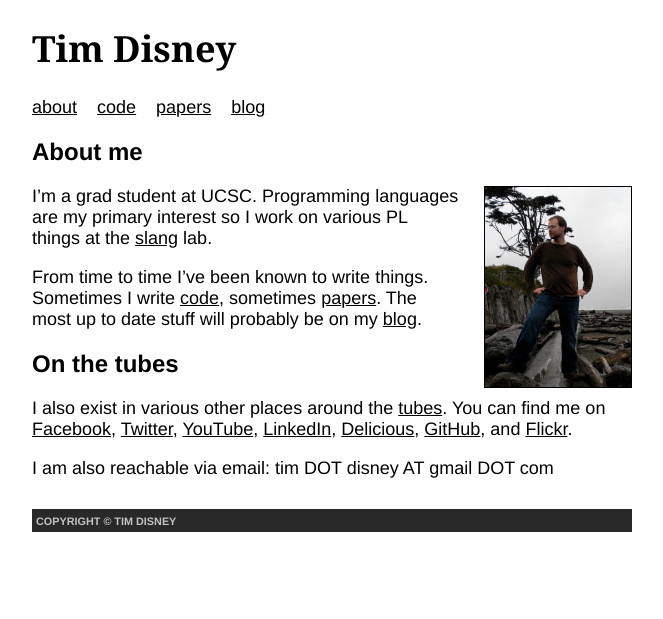
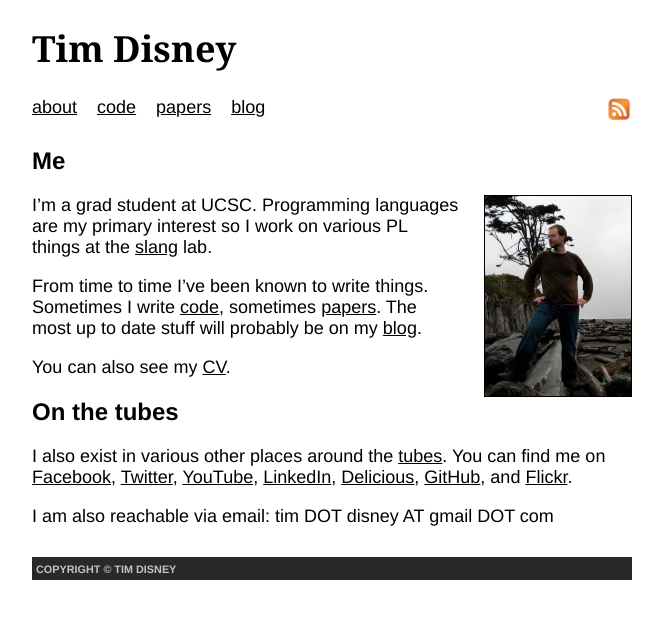
Before and after one commit to disnet/disnet.github.com, a Jekyll site: the page built from index.markdown, in a window 1280 px wide. Shown: the top 619 px of the page, without its empty margins (308-971 px from the left). Built offline with Jekyll 4.4.1, drawn with Linux system fonts in a browser that asks for light colours; comment, search, counter and statistics services are not loaded.

Commit message:
random updates

```diff
--- a/_layouts/default.html
+++ b/_layouts/default.html
@@ -31,7 +31,12 @@
           <div class="navitem"><a href="/code.html">code</a></div>
           <div class="navitem"><a href="/papers.html">papers</a></div>
           <div class="navitem"><a href="/blog">blog</a></div>
-          <div style="clear:both"></div>
+          <div style="margin:0; padding: 0; float:right">
+            <a class="normal" style="text-decoration: none" href="http://feeds.feedburner.com/Disnetdevcom">
+            <img alt="subscribe" width="25" height="25" src="/images/rss-button.jpg" />
+            </a>
+          </div>
+         <div style="clear:both"></div>
       </div>
 
       <div class="content">
--- a/index.markdown
+++ b/index.markdown
@@ -4,7 +4,7 @@ subtitle: Home
 metacontent: Grad student at UCSC researching programming languages.
 ---
 
-About me
+Me
 --------
 
 <img style="float:right; margin-left: 25px; border: 1px solid black" width="146" height="200" alt="me" src="images/morgan.jpg"/>
@@ -15,6 +15,8 @@ so I work on various PL things at the [slang](http://slang.soe.ucsc.edu/Site/Hom
 From time to time I've been known to write things. Sometimes I
 write [code](code.html), sometimes [papers](papers.html).
 The most up to date stuff will probably be on my [blog](blog/).
+
+You can also see my <a href="cv.pdf">CV</a>.
 
 On the tubes
 ------------
--- a/style.css
+++ b/style.css
@@ -22,6 +22,12 @@ a, a:link {
 a:hover {
     background: #000000 none repeat scroll 0 0;
     color: #FFFFFF;
+    text-decoration: none;
+}
+
+a.normal:hover {
+    background: transparent none repeat scroll 0 0;
+    color: #000000;
     text-decoration: none;
 }
 
```
Also changed, not shown: images/rss-button.jpg (added), 1 other file.
